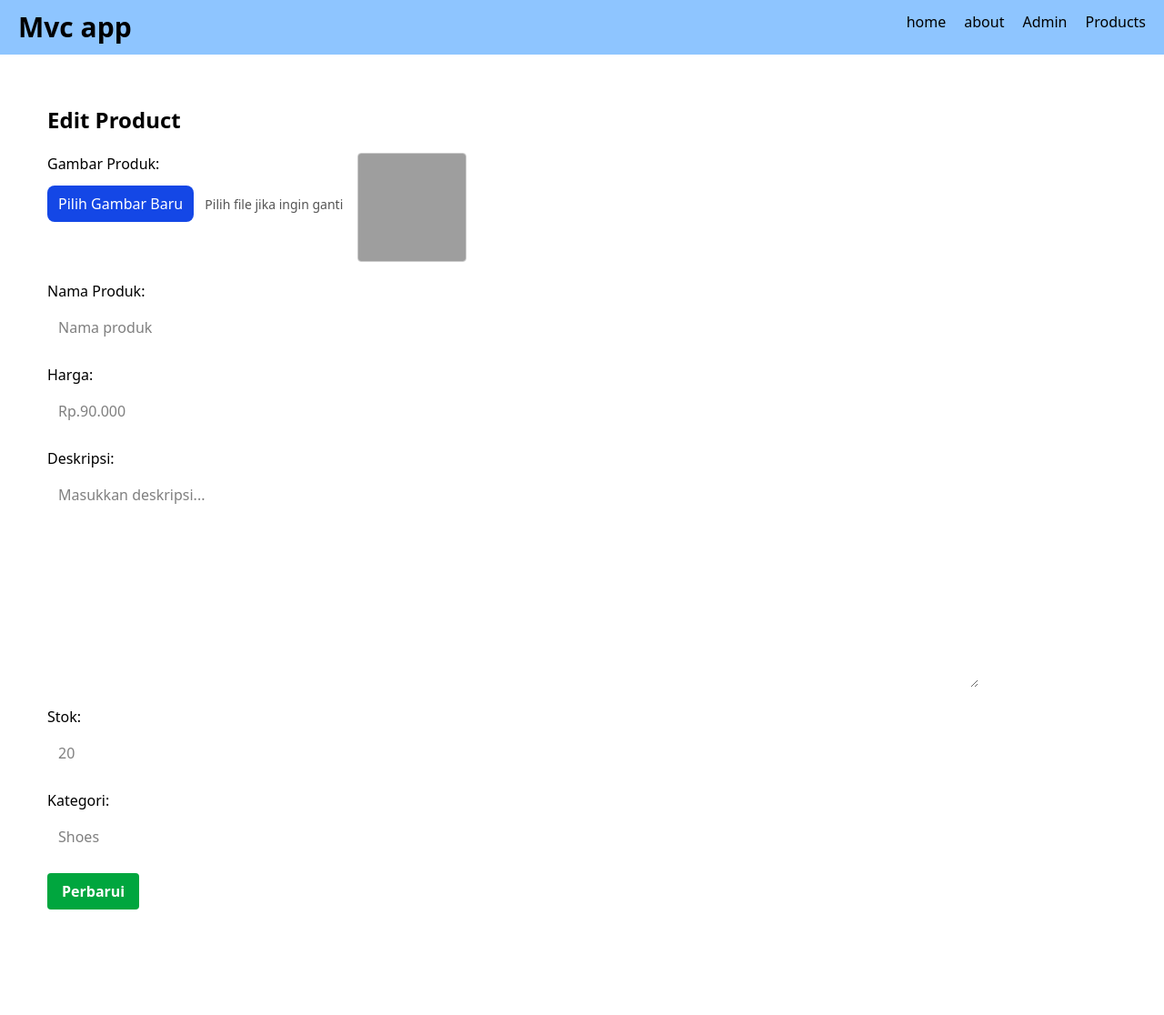
After one commit to irfan-fauzi/eduwork-php-mysql1, a PHP site: the page made by app/views/admin/edit_product.php in a window 1280 px wide. The commit adds this page. Shown: the whole page at 91% size. Run offline with PHP 8.4, Linux system fonts and the light colour scheme; the template is opened without the code that fills it, so the values that code supplies are empty; some libraries are stand-ins or nearby versions; grey boxes are pictures that could not be loaded.

Commit message:
crud done

```diff
--- /dev/null
+++ b/app/views/admin/edit_product.php
@@ -0,0 +1,82 @@
+<?php
+$product = $data;
+?>
+<section class="px-[2rem] py-[1rem]">
+    <h1 class="text-2xl font-semibold mb-4">Edit Product</h1>
+
+    <form action="<?= BASE_URL ?>/admin/updateProduct/<?= $product['id'] ?>" method="POST" enctype="multipart/form-data"
+        class="max-w-screen-lg">
+        <!-- Upload Gambar -->
+        <div class="flex align-items-center gap-[16px] mb-[20px] mt-5">
+            <div>
+                <label class="block mb-3">Gambar Produk:</label>
+
+                <label for="img" class="inline-block px-3 py-2 bg-blue-700 text-white rounded-lg cursor-pointer">
+                    Pilih Gambar Baru
+                </label>
+                <input type="file" id="img" name="img" accept="image/*" onchange="previewImage(event)"
+                    style="display:none;">
+                <span id="file-name" style="margin-left:8px; font-size:14px; color:#555;">Pilih file jika ingin
+                    ganti</span>
+            </div>
+
+            <!-- Preview Gambar -->
+            <div>
+                <img id="preview" src="<?= BASE_URL ?>/img/<?= $product['img'] ?>" alt="Preview Gambar"
+                    style="display:block; width:120px; height:120px; object-fit:cover; border:1px solid #ccc; border-radius:4px;">
+            </div>
+        </div>
+
+        <!-- Nama Produk -->
+        <div class="mb-5 flex flex-col mt-5 gap-2">
+            <label for="nama_produk">Nama Produk:</label>
+            <input type="text" id="nama_produk" name="nama_produk"
+                value="<?= htmlspecialchars($product['nama_produk']) ?>"
+                class="px-3 py-2 bg-white focus:outline-none focus:ring-0 focus:border-b focus:border-gray-300"
+                placeholder="Nama produk">
+        </div>
+
+        <!-- Harga -->
+        <div class="mb-5 flex flex-col mt-5 gap-2">
+            <label for="harga">Harga:</label>
+            <input type="number" id="harga" name="harga" value="<?= htmlspecialchars($product['harga']) ?>"
+                class="px-3 py-2 bg-white focus:outline-none focus:ring-0 focus:border-b focus:border-gray-300 max-w-1/4"
+                placeholder="Rp.90.000">
+        </div>
+
+        <!-- Deskripsi -->
+        <div class="mb-5 flex flex-col mt-5 gap-2">
+            <label for="deskripsi">Deskripsi:</label>
+            <textarea id="deskripsi" name="deskripsi" rows="9" cols="110"
+                class="px-3 py-2 bg-white focus:outline-none focus:ring-0 focus:border-b focus:border-gray-300"
+                placeholder="Masukkan deskripsi..."><?= htmlspecialchars($product['deskripsi']) ?></textarea>
+        </div>
+
+        <!-- Stok -->
+        <div class="mb-5 flex flex-col mt-5 gap-2">
+            <label for="stok">Stok:</label>
+            <input type="number" id="stok" name="stok" value="<?= htmlspecialchars($product['stok']) ?>"
+                class="px-3 py-2 bg-white focus:outline-none focus:ring-0 focus:border-b focus:border-gray-300 max-w-1/4"
+                placeholder="20">
+        </div>
+
+        <!-- Kategori -->
+        <div class="mb-5 flex flex-col mt-5 gap-2">
+            <label for="category">Kategori:</label>
+            <input type="text" id="category" name="category" value="<?= htmlspecialchars($product['category']) ?>"
+                class="px-3 py-2 bg-white focus:outline-none focus:ring-0 focus:border-b focus:border-gray-300 max-w-2/4"
+                placeholder="Shoes">
+        </div>
+
+        <button type="submit"
+            class="bg-green-600 px-4 py-2 rounded-sm text-white font-semibold cursor-pointer hover:bg-green-700">Perbarui</button>
+    </form>
+    <div class="h-[100px]"></div>
+    <script>
+        function previewImage(event) {
+            const preview = document.getElementById('preview');
+            preview.src = URL.createObjectURL(event.target.files[0]);
+            preview.style.display = 'block';
+        }
+    </script>
+</section>
--- a/app/views/admin/index.php
+++ b/app/views/admin/index.php
@@ -71,8 +71,8 @@
                                 <td class="px-4 py-3 text-sm"><?= $product['stok']; ?></td>
                                 <td class="px-4 py-3 text-sm">
                                     <div class="flex gap-2">
-                                        <button class="px-2 py-1 text-xs rounded border">Edit</button>
-                                        <button class="px-2 py-1 text-xs rounded border">Hapus</button>
+                                        <a href="<?= BASE_URL ?>admin/edit/<?= $product['id'] ?>" class="px-2 py-1 text-xs rounded border bg-blue-600 text-white">Edit</a>
+                                        <a href="<?= BASE_URL ?>admin/delete/<?= $product['id'] ?>" class="px-2 py-1 text-xs rounded border bg-red-500 text-white">Hapus</a>
                                     </div>
                                 </td>
                             </tr>
```
Also changed, not shown: app/controllers/Admin.php (+31 -0 lines), app/models/Product_model.php (+59 -0 lines), app/views/admin/confirm_delete.php (added, +22 -0 lines), img/68eb531ae160f_Screenshot 2025-10-02 111725.png (deleted), img/68eb56ddbdc49_jordan.jpg (deleted), img/68ec8bbc02f48_unnamed (1).webp (added), img/68ec8d04d6d28_unnamed (1).webp (added), img/68ec8fa554f6b_03d45dd3e9ed43129646843828724f4e~.jpeg (added), img/68ec9034b434e_efb092162cbb413c8b70b7e1131d15ef~.jpeg (added), img/68ec90aacccc2_172467f25a444e749cb840a2763238ea~.jpeg (added), img/68ec91618761f_cfda11672e044617b0bde275370d8474~.jpeg (added), img/68ec929f19c73_759906b45d504e7a983429c94389b4e7~.jpeg (added).
